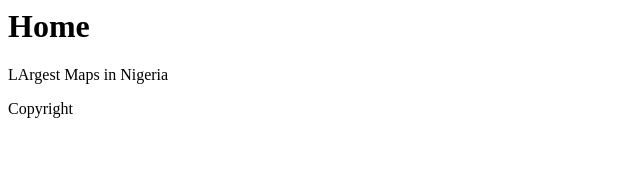
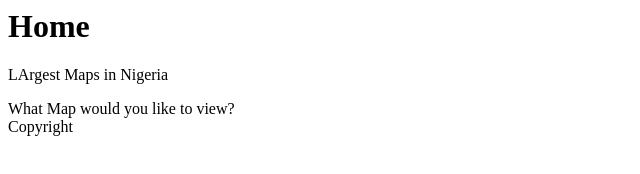
Before and after one commit to Josh-Omereonye/hello-world, a plain HTML site: page index.html in a window 1280 px wide. Shown: the whole page, without its empty margins (0-640 px from the left). Drawn offline with Linux system fonts and the light colour scheme.

Commit message:
Modified html

```diff
--- a/index.html
+++ b/index.html
@@ -6,6 +6,7 @@
     <body>
       <div><h1>Home</h1></div>
       <p> LArgest Maps in Nigeria</p>
+      What Map would you like to view?
       <footer>Copyright</footer>
     </body>
   </html>
```
